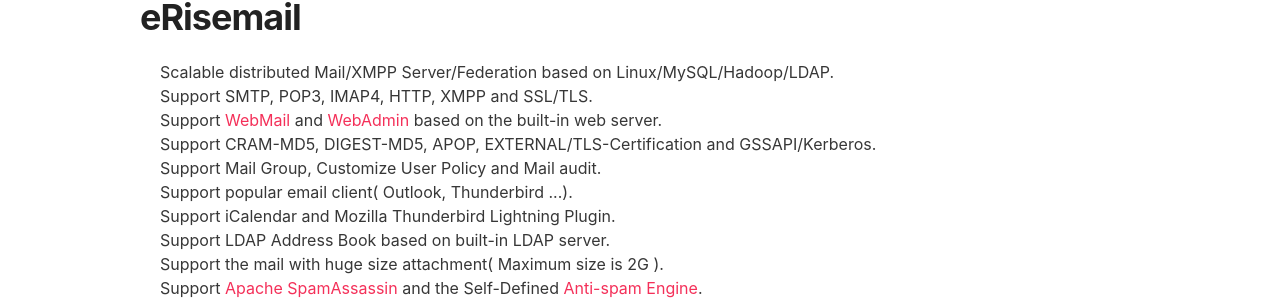
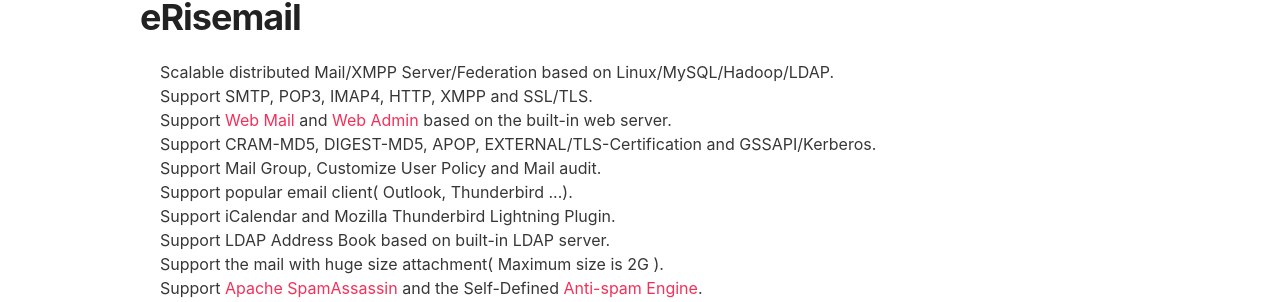
Before and after one commit to uplusware/uplusware.github.io, a Jekyll site: the page index.html, which Jekyll copies as it is, in a window 1280 px wide. Shown: the part 279-581 px from the top of the page. Built offline with Jekyll 4.4.1, drawn with Linux system fonts in a browser that asks for light colours.

Commit message:
Update index.html

```diff
--- a/index.html
+++ b/index.html
@@ -32,7 +32,7 @@
 		<ul>
 			<li>Scalable distributed Mail/XMPP Server/Federation based on Linux/MySQL/Hadoop/LDAP.</li>
 			<li>Support SMTP, POP3, IMAP4, HTTP, XMPP and SSL/TLS.</li>
-			<li>Support <a href="https://github.com/uplusware/erisemail/wiki/WebMail-UI" target="_blank">WebMail</a> and <a href="https://github.com/uplusware/erisemail/wiki/WebAdmin-UI" target="_blank">WebAdmin</a> based on the built-in web server.</li>
+			<li>Support <a href="https://github.com/uplusware/erisemail/wiki/WebMail-UI" target="_blank">Web Mail</a> and <a href="https://github.com/uplusware/erisemail/wiki/WebAdmin-UI" target="_blank">Web Admin</a> based on the built-in web server.</li>
 			<li>Support CRAM-MD5, DIGEST-MD5, APOP, EXTERNAL/TLS-Certification and GSSAPI/Kerberos.</li>
 			<li>Support Mail Group, Customize User Policy and Mail audit.</li>
 			<li>Support popular email client( Outlook, Thunderbird ...).</li>
```
